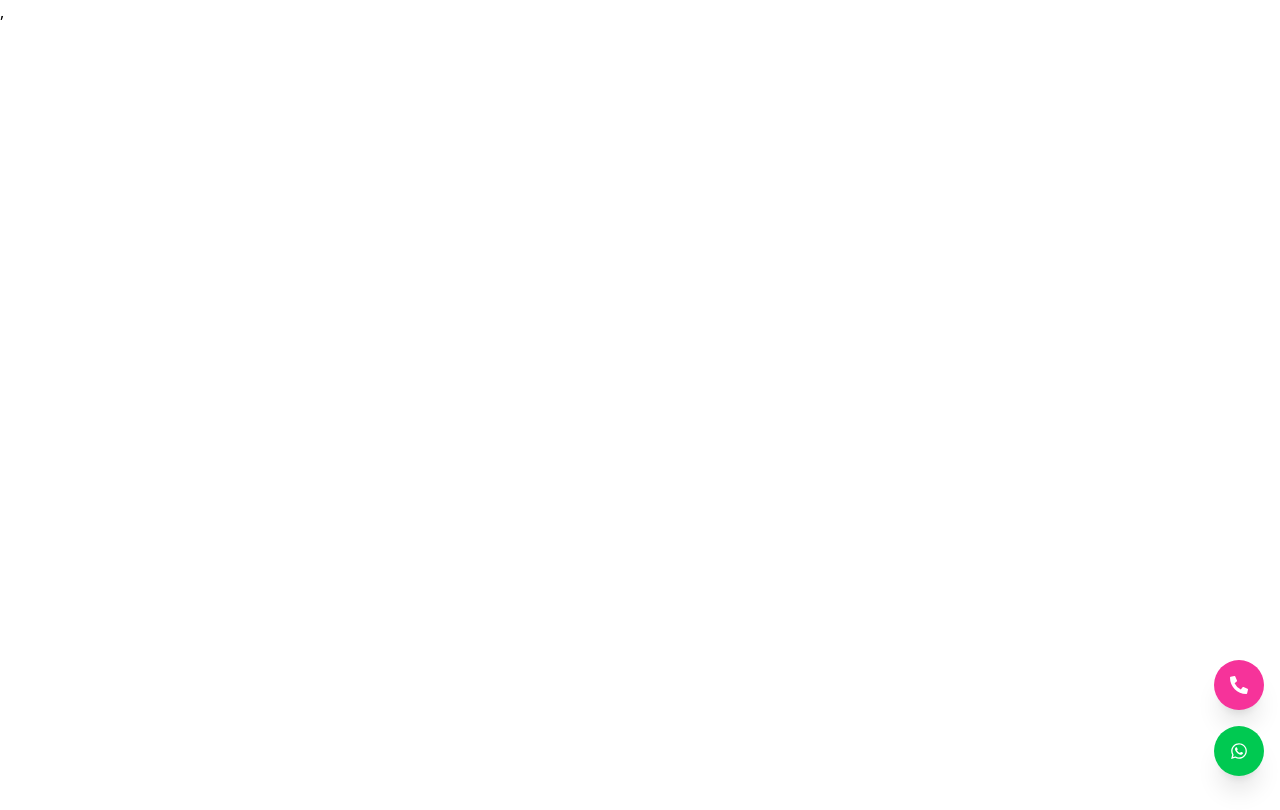
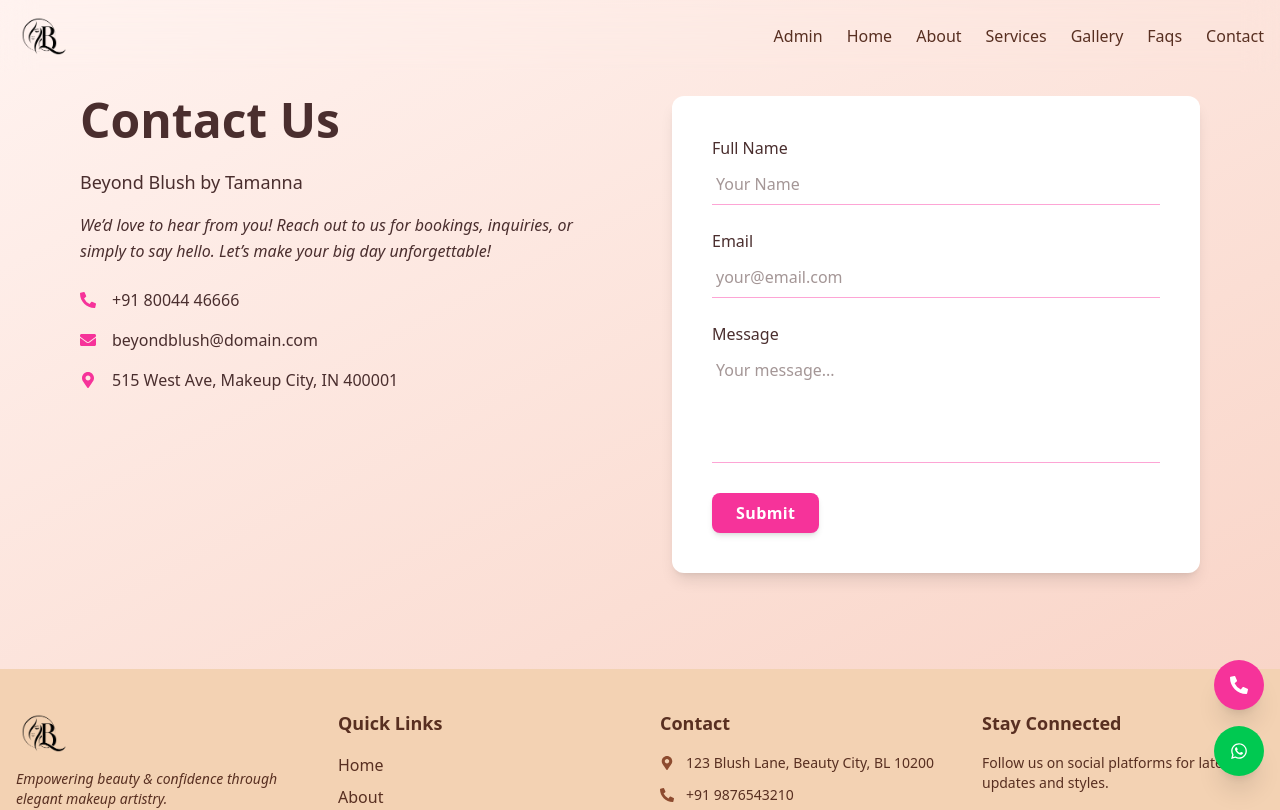
Before and after one commit to aniket-sriv-0810/beyond_blush, a React (Vite) app in the folder client/: page /contact in a window 1280 px wide. Before the commit this address had no page. Shown: the top 810 px of the page. Built offline with nearby package versions, Linux system fonts and the light colour scheme.

Commit message:
Contact | Services  section added !

```diff
--- a/client/src/App.jsx
+++ b/client/src/App.jsx
@@ -5,6 +5,8 @@ import LoadingScreen from './components/Loaders/LoadingScreen'
 import { Route, Routes } from 'react-router-dom'
 import FAQs from './components/FAQs/FAQs'
 import About from './pages/About'
+import Contact from './pages/Contact'
+import Services from './pages/Services'
 
 const App = () => {
    const [loading, setLoading] = useState(true);
@@ -21,8 +23,8 @@ const App = () => {
      <Route path='/' element={<Home/>} />
      <Route path='/about' element={<About/>} />
      <Route path='/faqs' element={<FAQs/>} />
-     <Route path='/' element={<Home/>} />
-     <Route path='/' element={<Home/>} />
+     <Route path='/contact' element={<Contact/>} />
+     <Route path='/services' element={<Services/>} />
     </Routes>
 
     </div>
--- /dev/null
+++ b/client/src/components/Contact/ContactSection.jsx
@@ -0,0 +1,86 @@
+import React from "react";
+import { FaPhoneAlt, FaEnvelope, FaMapMarkerAlt } from "react-icons/fa";
+
+const ContactSection = () => {
+  return (
+    <section className="w-full bg-gradient-to-br from-[#fff3f0] to-[#f9d5c8] text-[#4a2e2e] py-24 px-6 sm:px-10 lg:px-20">
+      <div className="max-w-7xl mx-auto grid grid-cols-1 lg:grid-cols-2 gap-16 items-start">
+        {/* Left Info Column */}
+        <div>
+          <h2 className="text-4xl sm:text-5xl font-bold mb-6">Contact Us</h2>
+          <p className="text-lg font-medium mb-4">Beyond Blush by Tamanna</p>
+          <p className="text-base italic leading-relaxed mb-6">
+            We’d love to hear from you! Reach out to us for bookings, inquiries, or
+            simply to say hello. Let’s make your big day unforgettable!
+          </p>
+
+          <div className="space-y-4 text-sm sm:text-base">
+            <div className="flex items-center gap-4">
+              <FaPhoneAlt className="text-pink-500" />
+              <span>+91 80044 46666</span>
+            </div>
+            <div className="flex items-center gap-4">
+              <FaEnvelope className="text-pink-500" />
+              <span>beyondblush@domain.com</span>
+            </div>
+            <div className="flex items-center gap-4">
+              <FaMapMarkerAlt className="text-pink-500" />
+              <span>515 West Ave, Makeup City, IN 400001</span>
+            </div>
+          </div>
+        </div>
+
+        {/* Right Form Column */}
+        <form className="bg-white rounded-xl shadow-lg p-6 sm:p-10 space-y-6">
+          <div>
+            <label htmlFor="name" className="block mb-1 font-medium text-[#4a2e2e]">
+              Full Name
+            </label>
+            <input
+              type="text"
+              id="name"
+              placeholder="Your Name"
+              className="w-full border-b border-pink-300 outline-none py-2 px-1 focus:border-pink-500 transition-all bg-transparent"
+              required
+            />
+          </div>
+
+          <div>
+            <label htmlFor="email" className="block mb-1 font-medium text-[#4a2e2e]">
+              Email
+            </label>
+            <input
+              type="email"
+              id="email"
+              placeholder="your@email.com"
+              className="w-full border-b border-pink-300 outline-none py-2 px-1 focus:border-pink-500 transition-all bg-transparent"
+              required
+            />
+          </div>
+
+          <div>
+            <label htmlFor="message" className="block mb-1 font-medium text-[#4a2e2e]">
+              Message
+            </label>
+            <textarea
+              id="message"
+              rows="4"
+              placeholder="Your message..."
+              className="w-full border-b border-pink-300 outline-none py-2 px-1 focus:border-pink-500 transition-all bg-transparent resize-none"
+              required
+            />
+          </div>
+
+          <button
+            type="submit"
+            className="bg-pink-500 hover:bg-pink-600 transition text-white px-6 py-2 rounded-lg font-semibold tracking-wide shadow-md"
+          >
+            Submit
+          </button>
+        </form>
+      </div>
+    </section>
+  );
+};
+
+export default ContactSection;
--- a/client/src/pages/About.jsx
+++ b/client/src/pages/About.jsx
@@ -3,6 +3,7 @@ import Navbar from '../components/Navbar/Navbar'
 import AboutSection from '../components/About/AboutSection'
 import AwardsSection from '../components/About/AwardsSection'
 import CertificateGallery from '../components/About/CertificateGallery'
+import Footer from '../components/Footer/Footer'
 
 const About = () => {
   return (
@@ -11,6 +12,7 @@ const About = () => {
       <AboutSection/>
       <AwardsSection/>
       <CertificateGallery/>
+      <Footer/>
     </>
   )
 }
--- /dev/null
+++ b/client/src/pages/Contact.jsx
@@ -0,0 +1,16 @@
+import React from 'react'
+import Navbar from '../components/Navbar/Navbar'
+import ContactSection from '../components/Contact/ContactSection'
+import Footer from '../components/Footer/Footer'
+
+const Contact = () => {
+  return (
+    <>
+      <Navbar/>
+      <ContactSection/>
+      <Footer/>
+    </>
+  )
+}
+
+export default Contact
--- /dev/null
+++ b/client/src/pages/Services.jsx
@@ -0,0 +1,16 @@
+import React from 'react'
+import ServiceSection from '../components/Home/ServiceSection/ServiceSection'
+import Navbar from '../components/Navbar/Navbar'
+import Footer from '../components/Footer/Footer'
+
+const Services = () => {
+  return (
+    <>
+    <Navbar/>
+      <ServiceSection/>
+      <Footer/>
+    </>
+  )
+}
+
+export default Services
```
